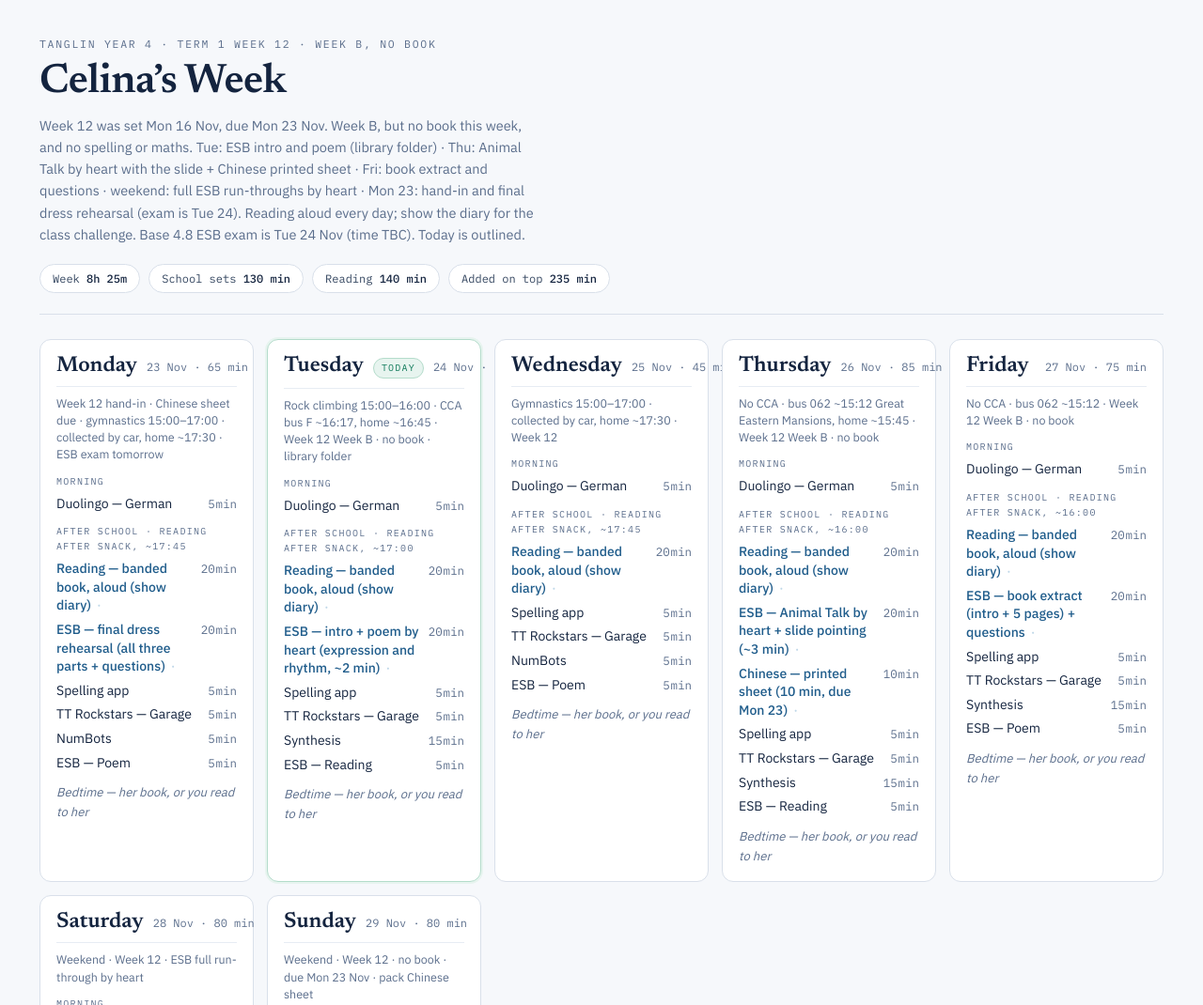
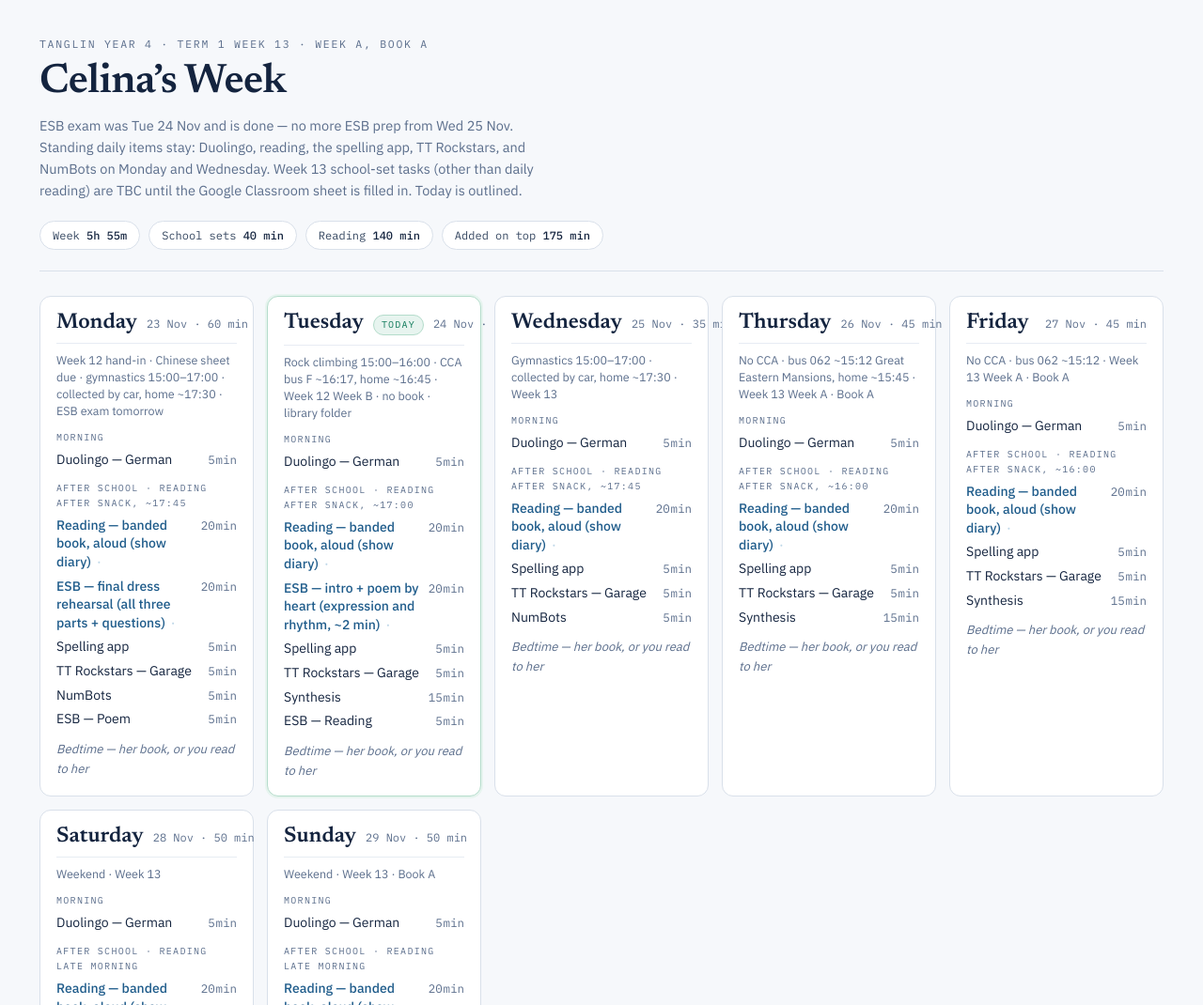
Before and after one commit to Ben10c/celina-today, a plain HTML site: page week.html in a window 1280 px wide. Shown: the top 1070 px of the page at 94% size. Drawn offline with Linux system fonts and the light colour scheme.

Commit message:
Remove ESB prep from 25 Nov onward (exam done 24 Nov)
Celina finished the ESB exam on Tue 24 Nov. Keep historical days
through the 24th, and keep standing daily items (Duolingo, reading,
spelling app, TT Rockstars, NumBots on Mon/Wed).

```diff
--- a/week.html
+++ b/week.html
@@ -64,9 +64,9 @@ h1{font-family:Newsreader,Georgia,serif;font-weight:600;font-size:clamp(30px,4.4
 </style>
 <div class="wrap">
 <header>
-  <p class="eyebrow">Tanglin Year 4 &middot; Term 1 Week 12 &middot; Week B, no book</p>
+  <p class="eyebrow">Tanglin Year 4 &middot; Term 1 Week 13 &middot; Week A, Book A</p>
   <h1>Celina&rsquo;s Week</h1>
-  <p class="sub">Week 12 was set Mon 16 Nov, due Mon 23 Nov. Week B, but no book this week, and no spelling or maths. Tue: ESB intro and poem (library folder) · Thu: Animal Talk by heart with the slide + Chinese printed sheet · Fri: book extract and questions · weekend: full ESB run-throughs by heart · Mon 23: hand-in and final dress rehearsal (exam is Tue 24). Reading aloud every day; show the diary for the class challenge. Base 4.8 ESB exam is Tue 24 Nov (time TBC). Today is outlined.</p>
+  <p class="sub">ESB exam was Tue 24 Nov and is done — no more ESB prep from Wed 25 Nov. Standing daily items stay: Duolingo, reading, the spelling app, TT Rockstars, and NumBots on Monday and Wednesday. Week 13 school-set tasks (other than daily reading) are TBC until the Google Classroom sheet is filled in. Today is outlined.</p>
   <div class="totals" id="totals"></div>
 </header>
 <div class="grid" id="grid"></div>
@@ -78,7 +78,8 @@ h1{font-family:Newsreader,Georgia,serif;font-weight:600;font-size:clamp(30px,4.4
 </div>
 <script>
 var DAYS=["Sunday","Monday","Tuesday","Wednesday","Thursday","Friday","Saturday"];
-var SCHED={
+var ESB_UNTIL='2026-11-25';
+var SCHED_PRE={
 1:{ctx:"Gymnastics 15:00–17:00 · collected by car, home ~17:30 · Week 12 · Week B, no book",read:"after snack, ~17:45",
    items:[["Reading — banded book, aloud (show diary)",20,"school"],["Spelling app",5,""],["TT Rockstars — Garage",5,""],["NumBots",5,""]]},
 2:{ctx:"Rock climbing 15:00–16:00 · CCA bus F ~16:17, home ~16:45 · Week 12 Week B · no book · library folder",read:"after snack, ~17:00",
@@ -94,11 +95,28 @@ var SCHED={
 0:{ctx:"Weekend · Week 12 · no book · due Mon 23 Nov · pack Chinese sheet",read:"late morning",
    items:[["Reading — banded book, aloud (show diary)",20,"school"],["ESB — full run-through by heart (4P's and body)",20,"school"],["Spelling app",5,""],["Synthesis",20,""],["TT Rockstars — Garage",5,""]]}
 };
+var SCHED={
+1:{ctx:"Gymnastics 15:00–17:00 · collected by car, home ~17:30 · Week 13 · Week A, Book A",read:"after snack, ~17:45",
+   items:[["Reading — banded book, aloud (show diary)",20,"school"],["Spelling app",5,""],["TT Rockstars — Garage",5,""],["NumBots",5,""]]},
+2:{ctx:"Rock climbing 15:00–16:00 · CCA bus F ~16:17, home ~16:45 · Week 13 Week A · Book A",read:"after snack, ~17:00",
+   items:[["Reading — banded book, aloud (show diary)",20,"school"],["Spelling app",5,""],["TT Rockstars — Garage",5,""],["Synthesis",15,""]]},
+3:{ctx:"Gymnastics 15:00–17:00 · collected by car, home ~17:30 · Week 13",read:"after snack, ~17:45",
+   items:[["Reading — banded book, aloud (show diary)",20,"school"],["Spelling app",5,""],["TT Rockstars — Garage",5,""],["NumBots",5,""]]},
+4:{ctx:"No CCA · bus 062 ~15:12 Great Eastern Mansions, home ~15:45 · Week 13 Week A · Book A",read:"after snack, ~16:00",
+   items:[["Reading — banded book, aloud (show diary)",20,"school"],["Spelling app",5,""],["TT Rockstars — Garage",5,""],["Synthesis",15,""]]},
+5:{ctx:"No CCA · bus 062 ~15:12 · Week 13 Week A · Book A",read:"after snack, ~16:00",
+   items:[["Reading — banded book, aloud (show diary)",20,"school"],["Spelling app",5,""],["TT Rockstars — Garage",5,""],["Synthesis",15,""]]},
+6:{ctx:"Weekend · Week 13",read:"late morning",
+   items:[["Reading — banded book, aloud (show diary)",20,"school"],["Spelling app",5,""],["Synthesis",20,""],["TT Rockstars — Garage",5,""]]},
+0:{ctx:"Weekend · Week 13 · Book A",read:"late morning",
+   items:[["Reading — banded book, aloud (show diary)",20,"school"],["Spelling app",5,""],["Synthesis",20,""],["TT Rockstars — Garage",5,""]]}
+};
 
 // ---- Holiday / date overrides (maintained by Tanglin Trust) ----
-function hItems(d){
+function schedFor(dt){return (dkey(dt)<ESB_UNTIL?SCHED_PRE:SCHED)[dt.getDay()];}
+function hItems(d,dt){
   var out=[];
-  SCHED[d].items.forEach(function(i){
+  (dt?schedFor(dt):SCHED)[d].items.forEach(function(i){
     if(/^Synthesis/.test(i[0])) return;
     if(i[2]==='school' && !/^Reading/.test(i[0])) return;
     out.push(i);
@@ -142,14 +160,14 @@ var OVERRIDE={
  "2026-11-22":{ctx:"Weekend · Week 12 · no book · due tomorrow · pack Chinese sheet",read:"late morning",normal:true,extra:"Full ESB run-through by heart again (4P's and body). Week 12 is due Mon 23 Nov; no book to pack. Put the completed Chinese printed sheet in her bag. Show the reading diary tomorrow. The ESB exam is the next day, Tue 24 Nov (time TBC)."},
  "2026-11-23":{ctx:"Week 12 hand-in · Chinese sheet due · gymnastics 15:00–17:00 · collected by car, home ~17:30 · ESB exam tomorrow",read:"after snack, ~17:45",normal:true,items:[["Reading — banded book, aloud (show diary)",20,"school"],["ESB — final dress rehearsal (all three parts + questions)",20,"school"],["Spelling app",5,""],["TT Rockstars — Garage",5,""],["NumBots",5,""]],extra:"Week 12 is due today (Chinese printed sheet in; no book). Show the reading diary. After gymnastics, a final ESB dress rehearsal of all three parts plus questions. Base 4.8 exam is tomorrow, Tue 24 Nov (time TBC)."}
 };
-function dayPlan(dt){var p=dayPlan0(dt);var n=Math.round(Date.UTC(dt.getFullYear(),dt.getMonth(),dt.getDate())/864e5);p.items=p.items.concat([[n%2?'ESB \u2014 Reading':'ESB \u2014 Poem',5,'']]);return p;}
+function dayPlan(dt){var p=dayPlan0(dt);if(dkey(dt)<ESB_UNTIL){var n=Math.round(Date.UTC(dt.getFullYear(),dt.getMonth(),dt.getDate())/864e5);p.items=p.items.concat([[n%2?'ESB \u2014 Reading':'ESB \u2014 Poem',5,'']]);}return p;}
 function dayPlan0(dt){
-  var d=dt.getDay(), o=OVERRIDE[dkey(dt)], s=SCHED[d];
+  var d=dt.getDay(), o=OVERRIDE[dkey(dt)], s=schedFor(dt);
   if(!o) return {ctx:s.ctx,read:s.read,items:s.items,hol:false};
   if(o.normal) return {ctx:o.ctx,read:o.read||s.read,items:o.items||s.items,extra:o.extra,hol:false};
-  return {ctx:o.ctx,read:o.read||s.read,items:hItems(d),extra:o.extra,hol:true};
+  return {ctx:o.ctx,read:o.read||s.read,items:hItems(d,dt),extra:o.extra,hol:true};
 }
-function dayTotal(p){var n=5;p.items.forEach(function(i){n+=i[1]});return n}
+function dayTotal(p){var n=0;p.items.forEach(function(i){n+=i[1]});return n}
 
 (function(){
   var now=new Date(),today=now.getDay();var mon=new Date(now);mon.setDate(now.getDate()-((today+6)%7));var anyHol=false;
```
Also changed, not shown: today.html (+25 -8 lines).
